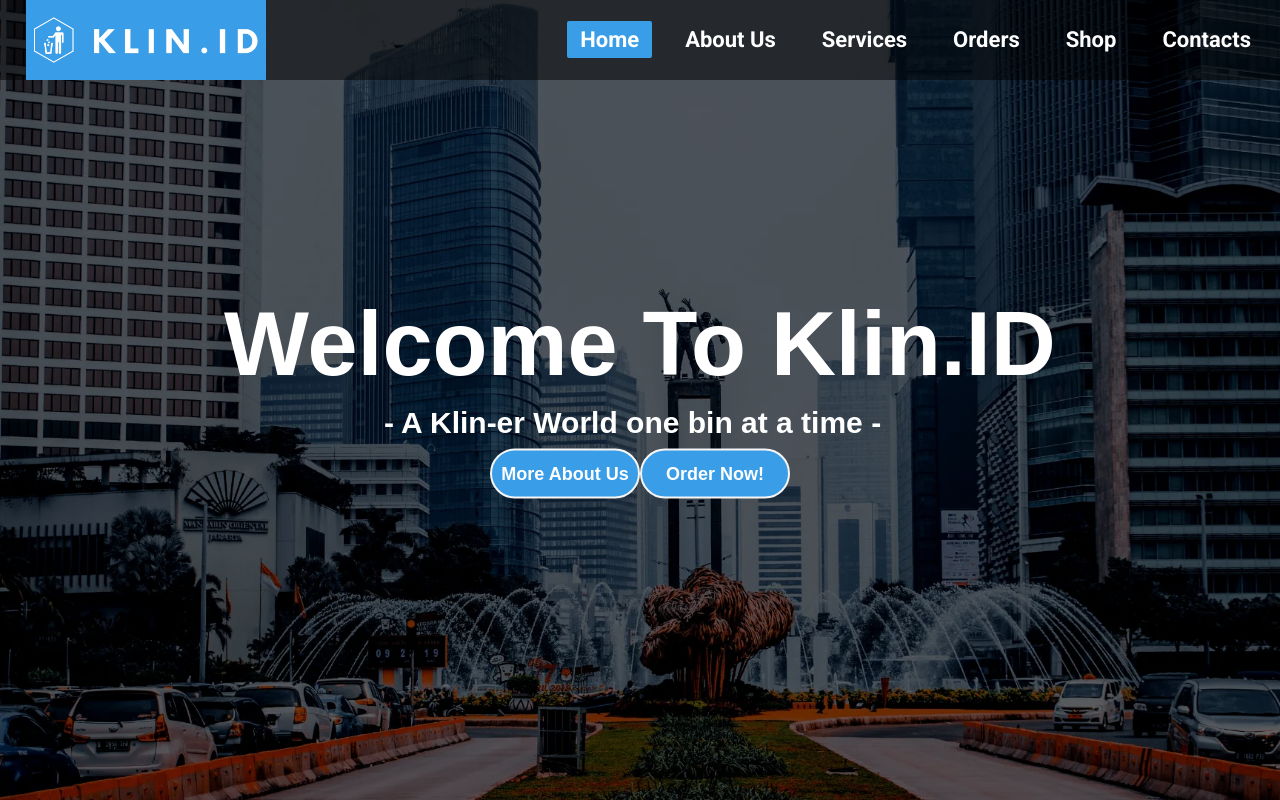
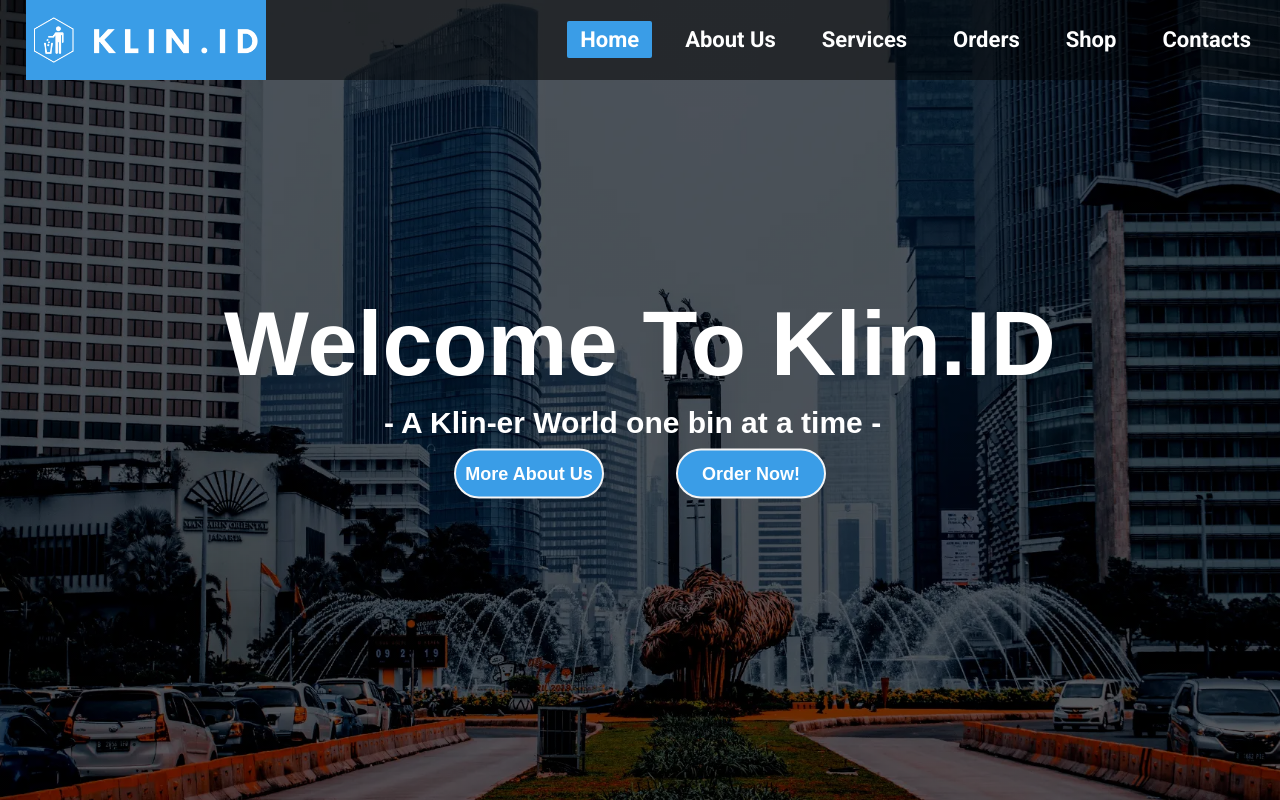
Before and after one commit to joshualxndrs/FinalProject-Klin.ID-L1AC, a plain HTML site: page index.html in a window 1280 px wide. Drawn offline with Linux system fonts and the light colour scheme.

Commit message:
fixed button margin and shop scroll and title

```diff
--- a/style.css
+++ b/style.css
@@ -99,6 +99,11 @@
     transition: 0.5s;
 }
 
+.buttons a {
+    margin: 0 4%;
+    display: block;
+}
+
 .buttons button:hover {
     background: rgb(6, 134, 231);
 }
```
Also changed, not shown: contact.css (+5 -6 lines), shop.css (+7 -2 lines).
